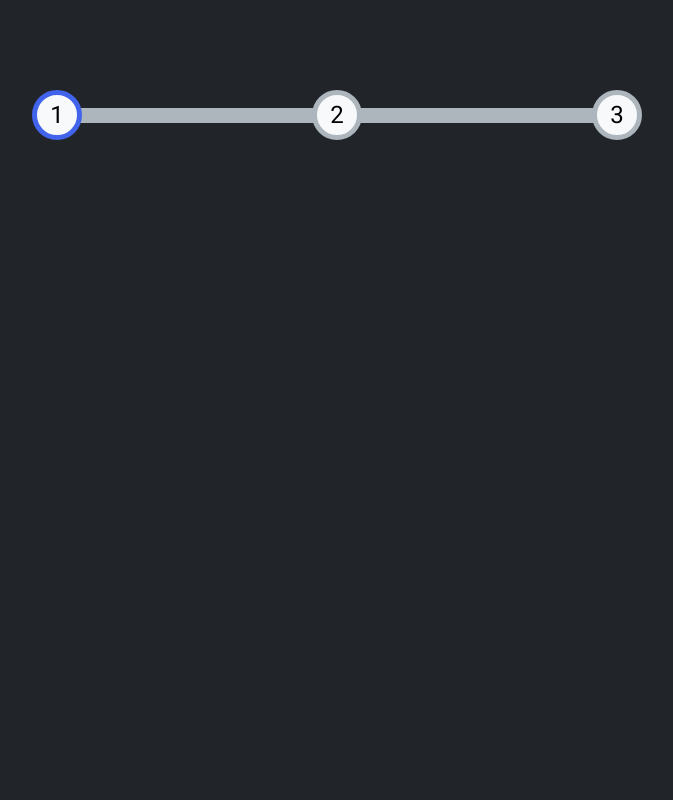
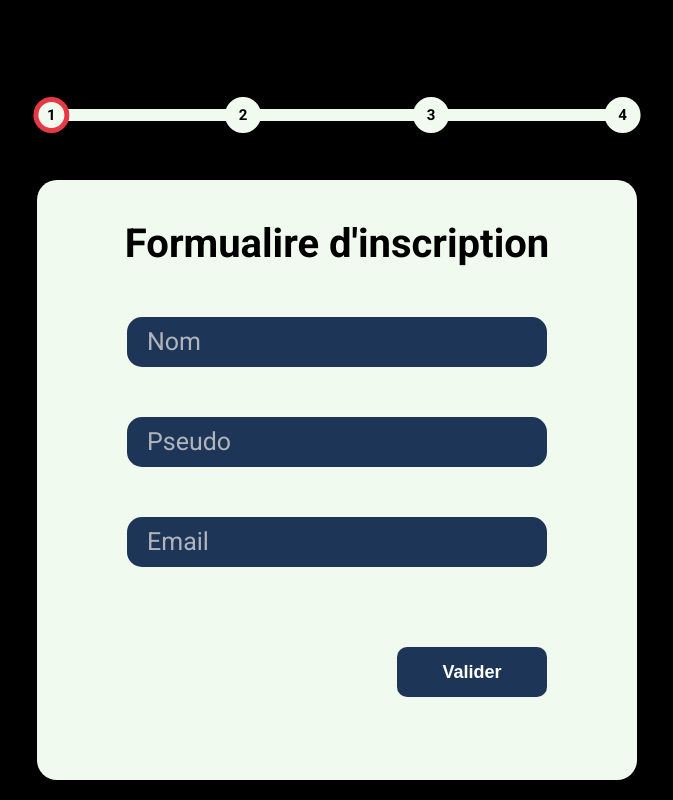
Before and after one commit to Ale-Sandro/multiforms, a React (Create React App) app: page / in a window 1280 px wide. Shown: the whole page, without its empty margins (303-976 px from the left). Built offline with nearby package versions, Linux system fonts and the light colour scheme.

Commit message:
Html et css du formulaire

```diff
--- a/src/App.js
+++ b/src/App.js
@@ -1,12 +1,14 @@
 import "./App.css";
 import ContainerForm from "./Components/UI/ContainerForm";
 import StepValidation from "./Components/StepValidation/StepValidation";
+import Inscription from "./Components/Forms/Inscription";
 
 function App() {
   return (
     <div className="App">
       <ContainerForm>
         <StepValidation />
+        <Inscription />
       </ContainerForm>
     </div>
   );
--- /dev/null
+++ b/src/Components/Forms/Inscription.js
@@ -0,0 +1,32 @@
+import React from "react";
+import style from "./forms.module.css";
+
+export default function Inscription() {
+  const submitHandler = (e) => {
+    e.preventDefault();
+  };
+
+  return (
+    <form onSubmit={submitHandler}>
+      <h3>Formualire d'inscription</h3>
+      <div>
+        <input type="text" id="name" placeholder=" "></input>
+        <div className={style["bg-label"]}></div>
+        <label htmlFor="name">Nom</label>
+      </div>
+      <div>
+        <input type="text" id="username" placeholder=" "></input>
+        <div className={style["bg-label"]}></div>
+        <label htmlFor="username">Pseudo</label>
+      </div>
+      <div>
+        <input type="email" id="email" placeholder=" " />
+        <div className={style["bg-label"]}></div>
+        <label htmlFor="email">Email</label>
+      </div>
+      <div className={style.buttons}>
+        <button>Valider</button>
+      </div>
+    </form>
+  );
+}
--- /dev/null
+++ b/src/Components/Forms/forms.module.css
@@ -0,0 +1,99 @@
+form {
+  border-radius: 2rem;
+  background-color: #f1faee;
+  height: 60rem;
+  font-size: 3rem;
+
+  display: flex;
+  flex-direction: column;
+  align-items: center;
+  gap: 5rem;
+}
+form h3 {
+  color: #000;
+  font-size: 4rem;
+  text-align: center;
+  margin-top: 4rem;
+}
+form div {
+  position: relative;
+  width: 70%;
+}
+
+div input {
+  color: #fff;
+  font-weight: 600;
+  font-size: 2rem;
+  width: 100%;
+  height: 5rem;
+  border: none;
+  outline: none;
+  background-color: #1d3557;
+  border-radius: 15px;
+  padding: 0 20px;
+}
+
+div label {
+  position: absolute;
+  font-size: 2.5rem;
+  color: #b2b4bc;
+  top: 10px;
+  left: 20px;
+  pointer-events: none;
+  transition: transform 200ms, color 200ms;
+}
+
+input:focus ~ label {
+  color: #000;
+  font-weight: 600;
+}
+input:not(:placeholder-shown) ~ label {
+  color: #000;
+  font-weight: 600;
+}
+
+input:focus ~ label,
+input:not(:placeholder-shown) ~ label {
+  transform: translateY(-2.6rem) translateX(1.2rem) scale(0.7);
+}
+
+.bg-label {
+  background-color: #f1faee;
+  border-radius: 10px;
+  height: 2.5rem;
+  left: 3rem;
+  position: absolute;
+  top: -25px;
+  transform: translateY(0);
+  transition: transform 200ms;
+  width: 10rem;
+}
+input:focus ~ .bg-label,
+input:not(:placeholder-shown) ~ .bg-label {
+  transform: translateY(10px);
+}
+
+/* button */
+.buttons {
+  display: flex;
+  justify-content: flex-end;
+}
+.buttons button {
+  color: #fff;
+  font-size: 1.8rem;
+  font-weight: 600;
+  border: none;
+  background-color: #1d3557;
+  height: 5rem;
+  width: 15rem;
+  border-radius: 10px;
+  cursor: pointer;
+  text-align: center;
+  margin-top: 3rem;
+}
+.buttons button:hover {
+  background-color: #e63946;
+}
+.buttons button:active {
+  transform: scale(0.9);
+}
--- a/src/Components/UI/ContainerForm.module.css
+++ b/src/Components/UI/ContainerForm.module.css
@@ -1,4 +1,5 @@
 .container_form {
+  /* background-color: aqua; */
   width: 600px;
   border-radius: 50px;
   margin-top: 50px;
@@ -6,10 +7,9 @@
   display: flex;
   flex-direction: column;
   justify-content: center;
-  align-items: center;
 }
 @media screen and (max-width: 650px) {
   .container_form {
-    width: 100%;
+    width: 90%;
   }
 }
--- a/src/Components/stepValidation/StepValidation.js
+++ b/src/Components/stepValidation/StepValidation.js
@@ -10,6 +10,7 @@ export default function StepValidation() {
       </div>
       <div className={style["progress_step"]}>2</div>
       <div className={style["progress_step"]}>3</div>
+      <div className={style["progress_step"]}>4</div>
     </div>
   );
 }
--- a/src/Components/stepValidation/StepValidation.module.css
+++ b/src/Components/stepValidation/StepValidation.module.css
@@ -3,36 +3,38 @@
   justify-content: space-between;
   align-items: center;
   width: 100%;
-  margin: 50px 0;
-  height: 30px;
+  margin: 5rem 0;
+  height: 3rem;
   position: relative;
 }
 .progress_bar {
   width: 0%;
-  height: 15px;
-  background-color: #4263eb;
+  height: 1.2rem;
+  background-color: #e63946;
   position: absolute;
   z-index: -1;
 }
 .progress_steps::before {
   content: "";
-  background-color: #adb5bd;
+  background-color: #f1faee;
   position: absolute;
 
-  height: 15px;
+  height: 1.2rem;
   width: 100%;
 
   z-index: -2;
 }
 
 .progress_step {
-  background-color: #f8f9fa;
+  background-color: #f1faee;
+  color: black;
   font-size: 1.5rem;
-  height: 30px;
-  width: 30px;
-  padding: 20px;
+  font-weight: 600;
+  height: 2rem;
+  width: 2rem;
+  padding: 1.3rem;
   border-radius: 50%;
-  border: 5px solid #adb5bd;
+  border: 0.5rem solid #f1faee;
 
   display: flex;
   justify-content: center;
@@ -40,7 +42,7 @@
 }
 
 .progress_step.step--active {
-  border: 5px solid #4263eb;
+  border-color: #e63946;
 }
 .progress_step:nth-child(2) {
   transform: translateX(-10%);
@@ -48,24 +50,3 @@
 .progress_step:last-child {
   transform: translateX(10%);
 }
-
-@media screen and (max-width: 650px) {
-  .progress_steps {
-    flex-direction: column;
-    height: 500px;
-  }
-  .progress_steps::before {
-    width: 15px;
-    height: 100%;
-  }
-  .progress_bar {
-    height: 0%;
-    width: 15px;
-  }
-  .progress_step:nth-child(2) {
-    transform: translateY(-10%);
-  }
-  .progress_step:last-child {
-    transform: translateY(10%);
-  }
-}
--- a/src/index.css
+++ b/src/index.css
@@ -7,14 +7,22 @@
   padding: 0;
   box-sizing: border-box;
 }
+html {
+  font-size: 62.5%;
+}
 
 body {
   font-family: "Roboto", -apple-system, BlinkMacSystemFont, "Segoe UI", "Oxygen",
     "Ubuntu", "Cantarell", "Fira Sans", "Droid Sans", "Helvetica Neue",
     sans-serif;
-  font-size: 62.5%;
   display: flex;
   justify-content: center;
   height: 100vh;
-  background-color: #212529;
+  background-color: #000000;
 }
+
+@media screen and (max-width: 650px) {
+  html {
+    font-size: 10px;
+  }
+}
```
Also changed, not shown: src/index.js (+5 -4 lines).
